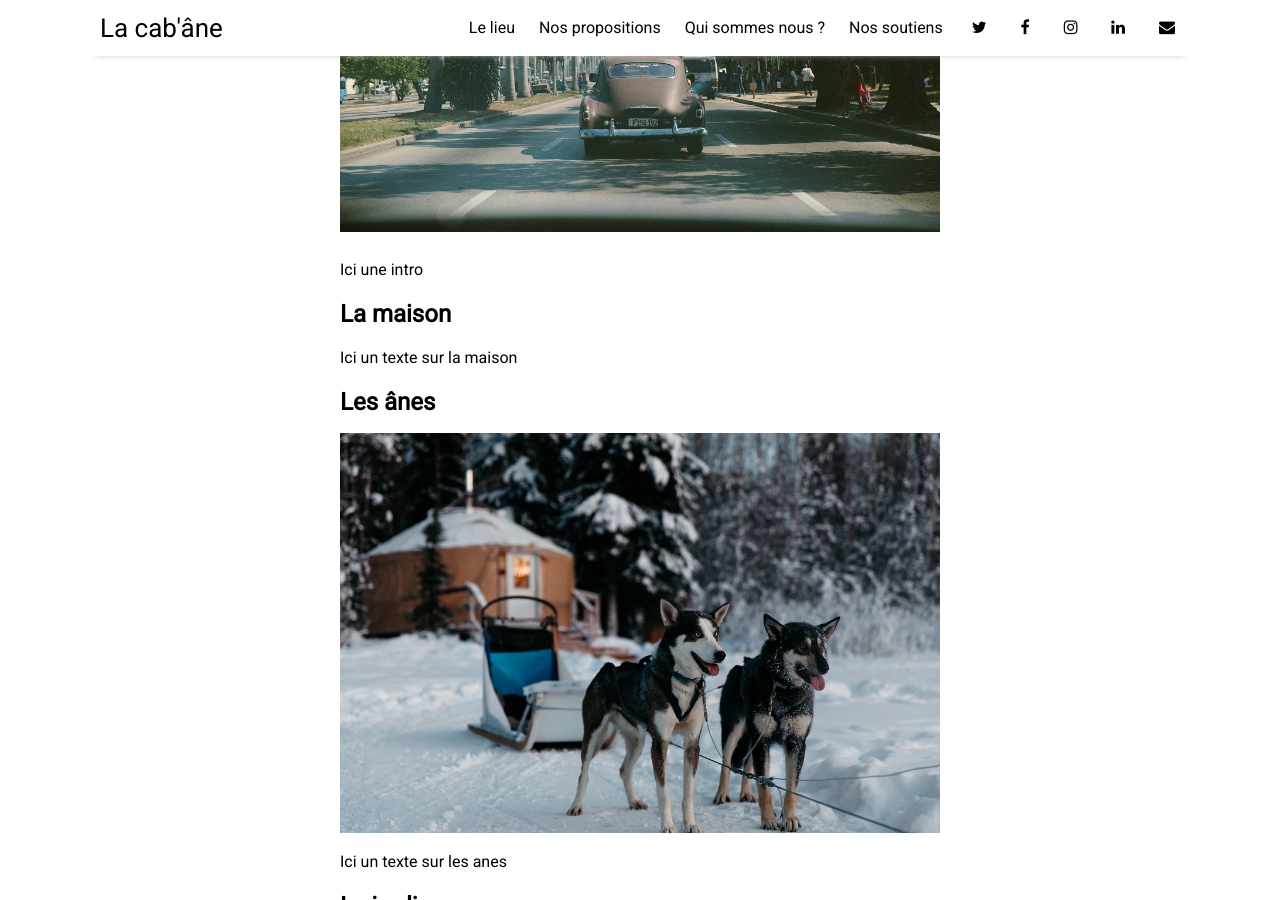
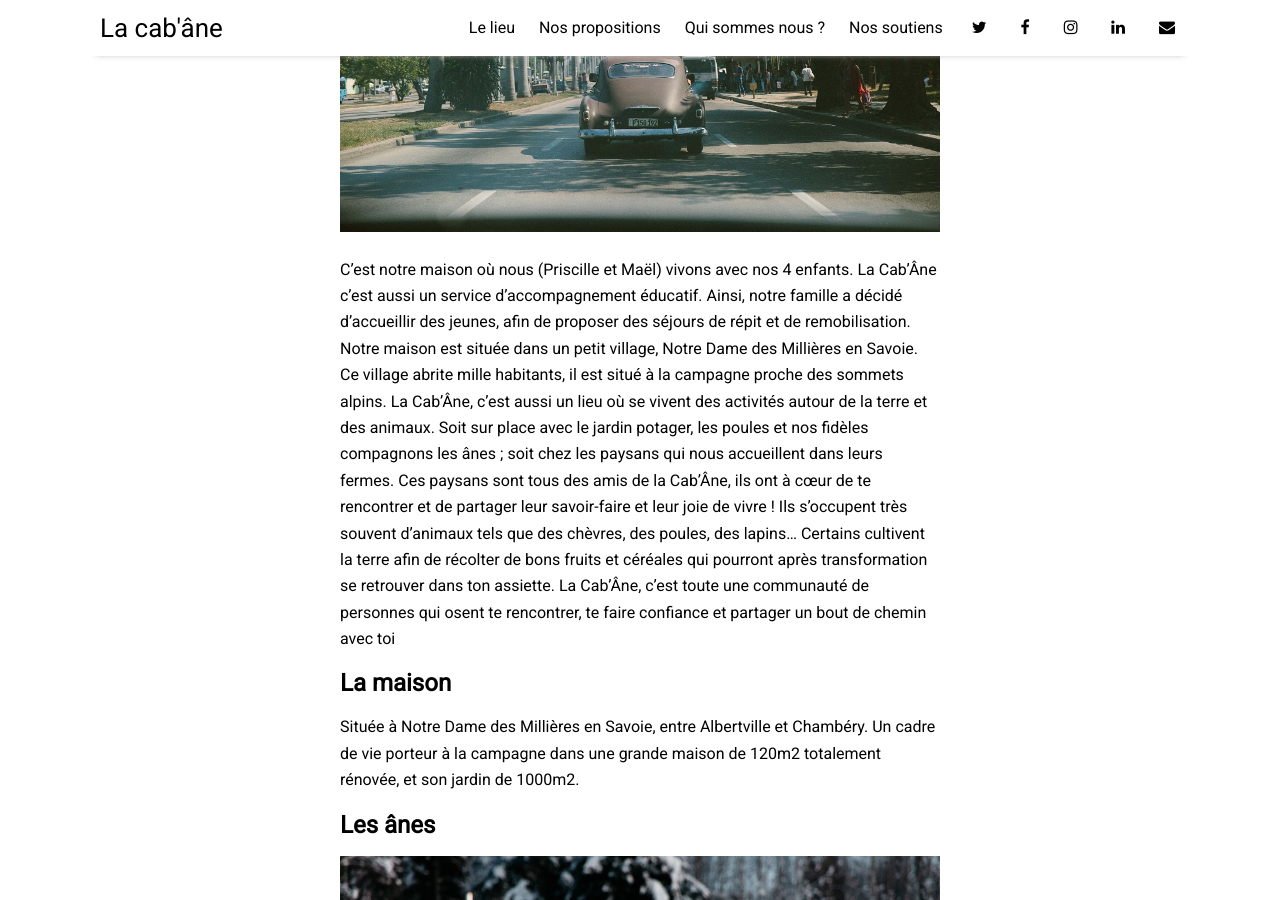
Before and after one commit to la-cabane/la-cabane.github.io, a Jekyll site: the page built from _posts/2016-10-10-lieu.md, in a window 1280 px wide and 900 px high, scrolled down 299 px. Built offline with Jekyll 4.4.1, drawn with Linux system fonts in a browser that asks for light colours; nearby versions of some CDN libraries.

Commit message:
Update 2016-10-10-lieu.md
Rédaction maison et lieu

```diff
--- a/_posts/2016-10-10-lieu.md
+++ b/_posts/2016-10-10-lieu.md
@@ -5,11 +5,17 @@ author: "La-Cabane"
 image: cuba-2.jpg
 ---
 
-Ici une intro
+C’est notre maison où nous (Priscille et Maël) vivons avec nos 4 enfants. La Cab’Âne c’est aussi un service d’accompagnement éducatif.
+Ainsi, notre famille a décidé d’accueillir des jeunes, afin de proposer des séjours de répit et de remobilisation.
+Notre maison est située dans un petit village, Notre Dame des Millières en Savoie. Ce village abrite mille habitants, il est situé à la campagne proche des sommets alpins.
+La Cab’Âne, c’est aussi un lieu où se vivent des activités autour de la terre et des animaux. Soit sur place avec le jardin potager, les poules et nos fidèles compagnons les ânes ; soit chez les paysans qui nous accueillent dans leurs fermes.
+Ces paysans sont tous des amis de la Cab’Âne, ils ont à cœur de te rencontrer et de partager leur savoir-faire et leur joie de vivre ! Ils s’occupent très souvent d’animaux tels que des chèvres, des poules, des lapins... Certains cultivent la terre afin de récolter de bons fruits et céréales qui pourront après transformation se retrouver dans ton assiette.
+La Cab’Âne, c’est toute une communauté de personnes qui osent te rencontrer, te faire confiance et partager un bout de chemin avec toi
 
 ## La maison
 
-Ici un texte sur la maison
+Située à Notre Dame des Millières en Savoie, entre Albertville et Chambéry.
+Un cadre de vie porteur à la campagne dans une grande maison de 120m2 totalement rénovée, et son jardin de 1000m2.
 
 ## Les ânes
 
```
